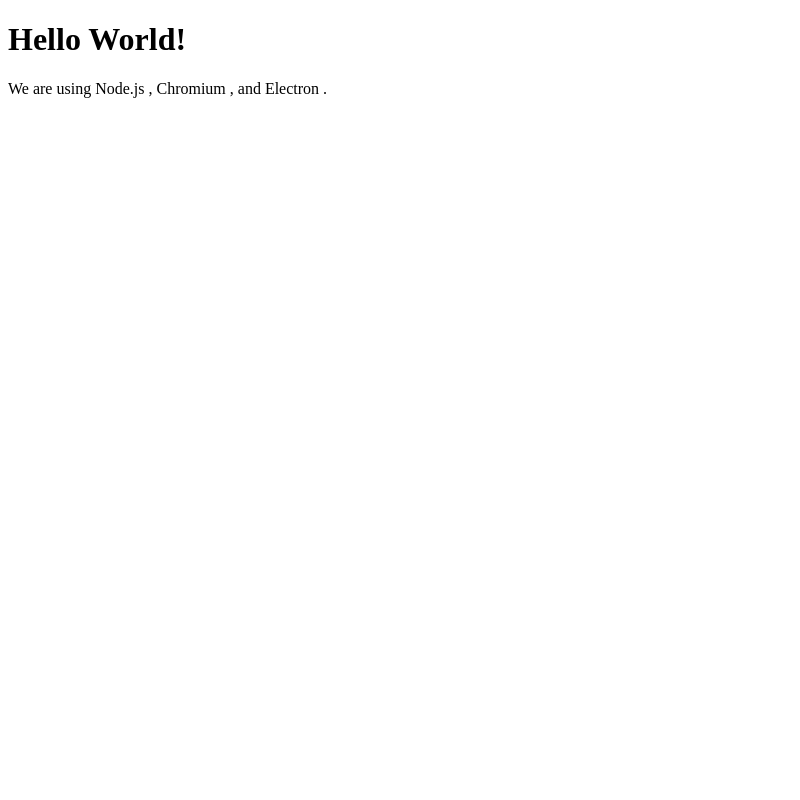
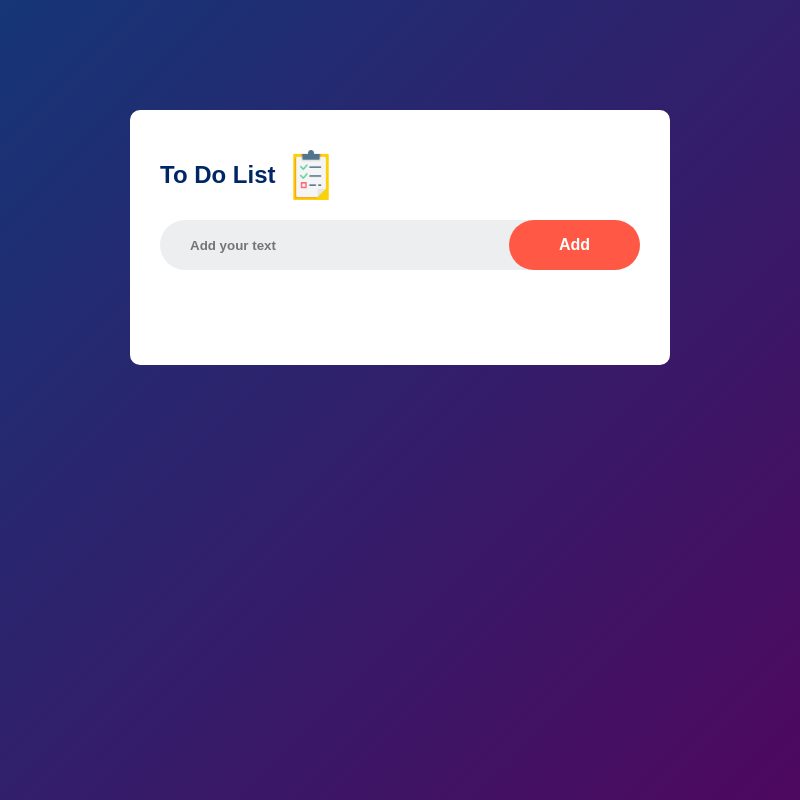
Before and after one commit to Chathu004/Electron-sample-project, an Electron app: page index.html in a window 800 px wide. Drawn offline with Linux system fonts and the light colour scheme.

Commit message:
create header section

```diff
--- a/index.html
+++ b/index.html
@@ -1,15 +1,24 @@
 <!DOCTYPE html>
 <html>
+
 <head>
   <meta charset="UTF-8">
   <!-- https://developer.mozilla.org/en-US/docs/Web/HTTP/CSP -->
   <meta http-equiv="Content-Security-Policy" content="default-src 'self'; script-src 'self'">
-    <title>Hello World!</title>
+  <title>To Do List App</title>
+  <link rel="stylesheet"  href="style.css">
 </head>
+
 <body>
-    <h1>Hello World!</h1>
-    We are using Node.js <span id="node-version"></span>,
-    Chromium <span id="chrome-version"></span>,
-    and Electron <span id="electron-version"></span>.
+  <div class="container">
+    <div class="todo-app">
+      <h2>To Do List <img src="img/bookIcn.png" width="50" height="50"></h2>
+      <div class="row">
+        <input type="text" id="input-box" placeholder="Add your text">
+        <button type="button">Add</button>
+      </div>
+    </div>
+  </div>
 </body>
+
 </html>
--- /dev/null
+++ b/style.css
@@ -0,0 +1,60 @@
+*{
+    margin: 0;
+    padding: 0;
+    font-family: 'Poppins', sans-serif;
+    box-sizing: border-box;
+}
+.container{
+    width: 100%;
+    min-height: 100vh;
+    background: linear-gradient(135deg, #153677, #4e085f);
+    padding: 10px;
+}
+.todo-app{
+    width: 100%;
+    max-width: 540px;
+    background: #fff;
+    margin: 100px auto 20px;
+    padding: 40px 30px 70px;
+    border-radius: 10px;
+}
+.todo-app h2{
+    color: #002765;
+    display: flex;
+    align-items: center;
+    margin-bottom: 20px;
+    font-weight: bolder;
+}
+.todo-app h2 img{
+   width: 50px;
+   margin-left: 10px;
+}
+.row{
+    display: flex;
+    align-items: center;
+    justify-content: space-between;
+    background: #edeef0;
+    border-radius: 30px;
+    padding-left: 20px;
+    margin-bottom: 25px;
+}
+input{
+    flex: 1;
+    border: none;
+    outline: none;
+    background: transparent;
+    padding: 10px;
+    font-weight: bold;
+}
+button{
+    border: none;
+    outline: none;
+    padding: 16px 50px;
+    background: #ff5945;
+    color: #fff;
+    font-size: 16px;
+    font-weight: bolder;
+    cursor: pointer;
+    border-radius: 40px;
+
+}
```
Also changed, not shown: img/bookIcn.png (added). Lines whose indentation alone changed are shown as unchanged.
